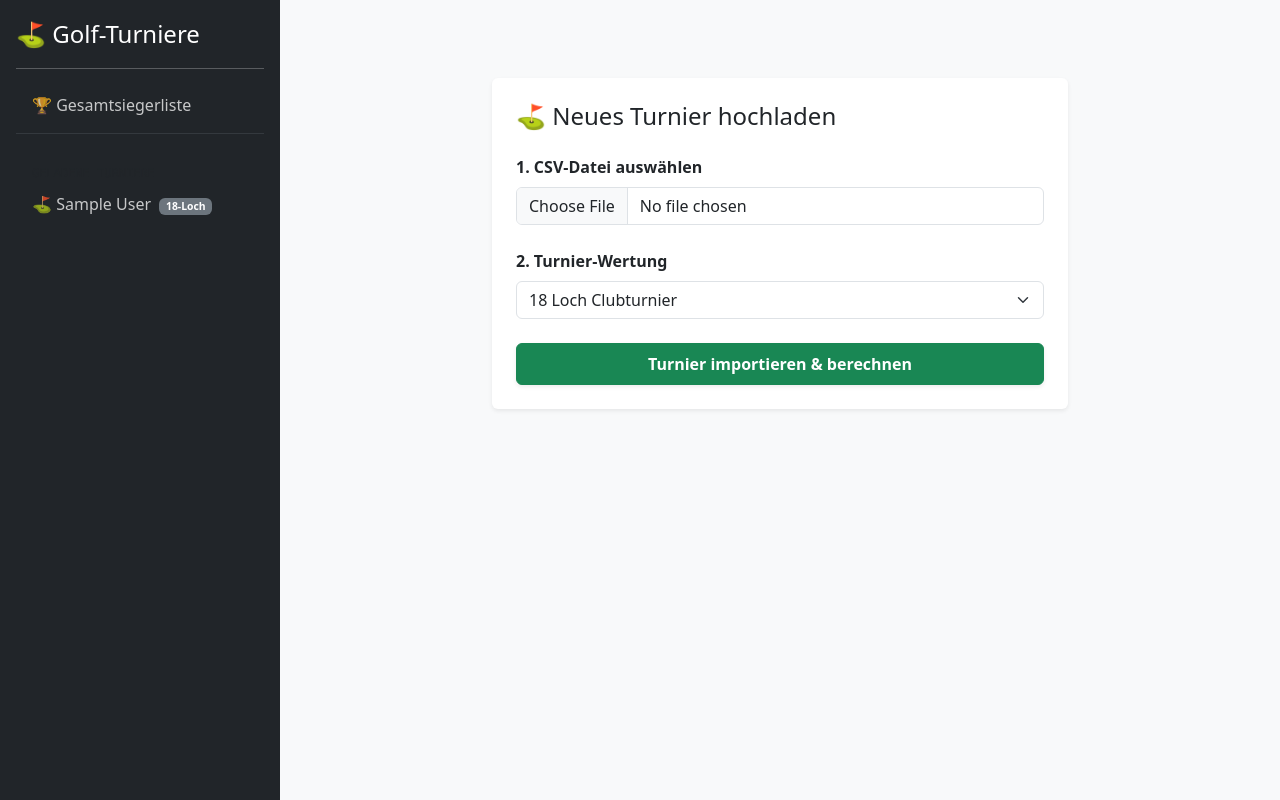
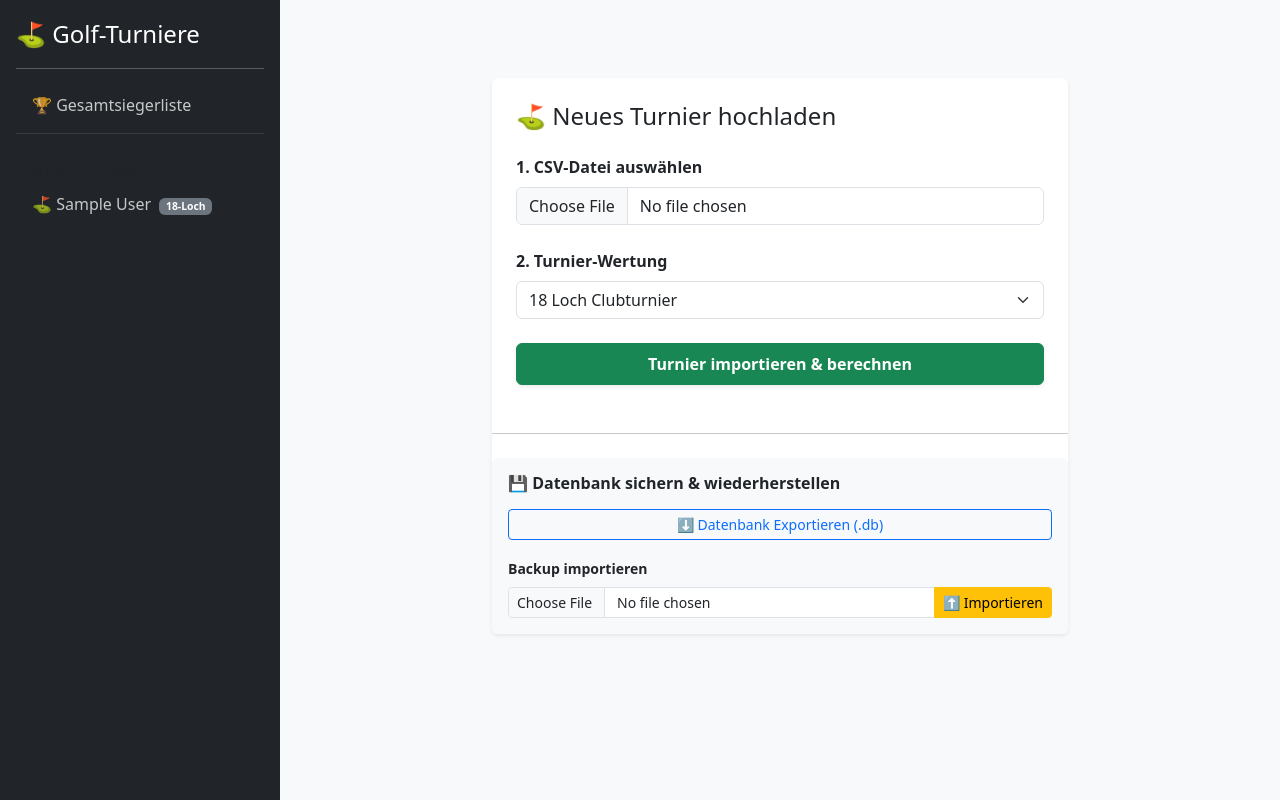
Before and after one commit to Reney08/VelpEX, a Flask app: template code/templates/index.html in a window 1280 px wide. Run offline with Flask 3, Linux system fonts and the light colour scheme; the template is opened without the code that fills it: most values are stand-ins (such as "Sample title", 1, 10 or a date in 2020).

Commit message:
added Database Import and Export

```diff
--- a/code/app.py
+++ b/code/app.py
@@ -13,11 +13,12 @@ from reportlab.platypus import SimpleDocTemplate, Table, TableStyle, Paragraph,
 from reportlab.lib.styles import getSampleStyleSheet, ParagraphStyle
 from reportlab.lib import colors
 
+# --- PFAD-EINSTELLUNGEN ---
 def get_template_path():
-    """Findet den temporären Ordner für die HTML-Templates, wenn es eine .exe ist."""
     if hasattr(sys, '_MEIPASS'):
         return sys._MEIPASS
-    return os.path.abspath(".")
+    # ÄNDERUNG: Nutzt exakt den Ordner, in dem app.py liegt (/code/)
+    return os.path.dirname(os.path.abspath(__file__))
 
 def get_db_path():
     """Sucht die Datenbank IMMER genau in dem Ordner, wo die .exe (oder app.py) liegt."""
@@ -313,7 +314,28 @@ def download_pdf():
     buffer.seek(0)
     return send_file(buffer, as_attachment=True, download_name='Gesamtsiegerliste.pdf', mimetype='application/pdf')
 
+@app.route('/database/export')
+def export_db():
+    """Lädt die aktuelle turniere.db als Backup herunter."""
+    db_path = get_db_path()
+    if os.path.exists(db_path):
+        return send_file(db_path, as_attachment=True, download_name='turniere_backup.db')
+    return "Keine Datenbank gefunden", 404
 
+@app.route('/database/import', methods=['POST'])
+def import_db():
+    """Überschreibt die aktuelle Datenbank mit der hochgeladenen Backup-Datei."""
+    if 'db_file' not in request.files:
+        return "Keine Datei ausgewählt", 400
+
+    file = request.files['db_file']
+    if file.filename == '' or not file.filename.endswith('.db'):
+        return "Ungültiges Dateiformat. Es muss eine .db Datei sein.", 400
+
+    db_path = get_db_path()
+    # Bestehende DB mit der neuen Backup-Datei überschreiben
+    file.save(db_path)
+    return redirect(url_for('index'))
 
 def start_flask():
     """Startet den Flask-Server im Hintergrund."""
--- a/code/templates/index.html
+++ b/code/templates/index.html
@@ -27,6 +27,27 @@
                 </button>
             </form>
         </div>
+        <hr class="my-4">
+
+        <!-- DATENBANK BACKUP & RESTORE -->
+        <div class="card bg-light border-0">
+            <div class="card-body">
+                <h3 class="h6 fw-bold mb-3">💾 Datenbank sichern & wiederherstellen</h3>
+                <div class="d-flex gap-2 mb-3">
+                    <a href="{{ url_for('export_db') }}" class="btn btn-sm btn-outline-primary w-100">
+                        ⬇️ Datenbank Exportieren (.db)
+                    </a>
+                </div>
+
+                <form action="{{ url_for('import_db') }}" method="post" enctype="multipart/form-data" onsubmit="return confirm('Achtung: Dies überschreibt alle aktuellen Daten mit dem Backup! Fortfahren?');">
+                    <label class="form-label small fw-bold">Backup importieren</label>
+                    <div class="input-group input-group-sm">
+                        <input type="file" name="db_file" class="form-control" accept=".db" required>
+                        <button type="submit" class="btn btn-warning">⬆️ Importieren</button>
+                    </div>
+                </form>
+            </div>
+        </div>
     </div>
 </div>
 {% endblock %}
```
Also changed, not shown: 1 other file.
